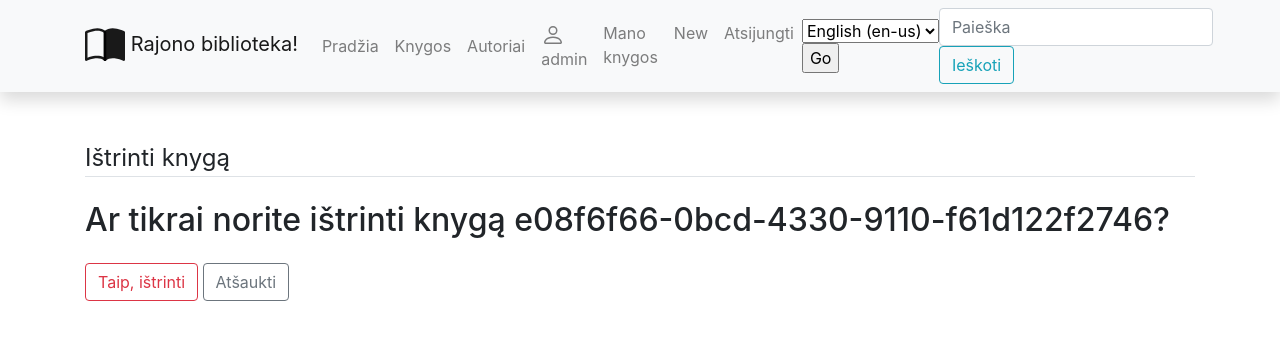
After one commit to DonatasNoreika/django_pamokos, a Django app: page /library/mybooks/7/delete in a window 1280 px wide. The commit adds this page. Shown: the top 340 px of the page. Run offline with Django 3.2, Linux system fonts and the light colour scheme; a user stored in the database is signed in; data comes from the database, SQL or seed files in the repository; both versions use the stored data as it was after the commit; some libraries are stand-ins or nearby versions.

Commit message:
11 (12) paskaita - CreateView, UpdateView, DeleteView pridėtas DeleteView

```diff
--- a/mysite/library/templates/user_book.html
+++ b/mysite/library/templates/user_book.html
@@ -9,6 +9,7 @@
         <li><strong>Gražinimo terminas:</strong> {{object.due_back}}</li>
             <div>
                 <a class="btn btn-secondary btn-sm mt-1 mb-1" href="{% url 'my-book-update' object.id %}">Redaguoti</a>
+                <a class="btn btn-danger btn-sm mt-1 mb-1" href="{% url 'my-book-delete' object.id %}">Ištrinti</a>
             </div>
         <br/>
       </li>
--- /dev/null
+++ b/mysite/library/templates/user_book_delete.html
@@ -0,0 +1,17 @@
+{% extends "base.html" %}
+{% load crispy_forms_tags %}
+{% block content %}
+    <div class="content-section">
+    <form method="POST">
+        {% csrf_token %}
+        <fieldset class="form-group">
+            <legend class="border-bottom mb-4">Ištrinti knygą</legend>
+            <h2>Ar tikrai norite ištrinti knygą {{ object.uuid }}?</h2>
+        </fieldset>
+        <div class="form-group">
+            <button class="btn btn-outline-danger" type="submit">Taip, ištrinti</button>
+            <button class="btn btn-outline-secondary" href="{% url 'my-book' object.id %}">Atšaukti</button>
+        </div>
+    </form>
+    </div>
+{% endblock content %}
--- a/mysite/library/urls.py
+++ b/mysite/library/urls.py
@@ -17,4 +17,5 @@ urlpatterns = [
     path('mybooks/<int:pk>', views.BookByUserDetailView.as_view(), name='my-book'),
     path('mybooks/new', views.BookByUserCreateView.as_view(), name='my-borrowed-new'),
     path('mybooks/<int:pk>/update', views.BookByUserUpdateView.as_view(), name='my-book-update'),
+    path('mybooks/<int:pk>/delete', views.BookByUserDeleteView.as_view(), name='my-book-delete'),
 ]
--- a/mysite/library/views.py
+++ b/mysite/library/views.py
@@ -17,7 +17,8 @@ from django.views.generic import (
     ListView,
     DetailView,
     CreateView,
-    UpdateView
+    UpdateView,
+    DeleteView,
 )
 
 
@@ -212,3 +213,13 @@ class BookByUserUpdateView(LoginRequiredMixin, UserPassesTestMixin, UpdateView):
     def test_func(self):
         book = self.get_object()
         return self.request.user == book.reader
+
+
+class BookByUserDeleteView(LoginRequiredMixin, UserPassesTestMixin, DeleteView):
+    model = BookInstance
+    success_url = "/library/mybooks/"
+    template_name = 'user_book_delete.html'
+
+    def test_func(self):
+        book = self.get_object()
+        return self.request.user == book.reader
```
Also changed, not shown: mysite/db.sqlite3.
